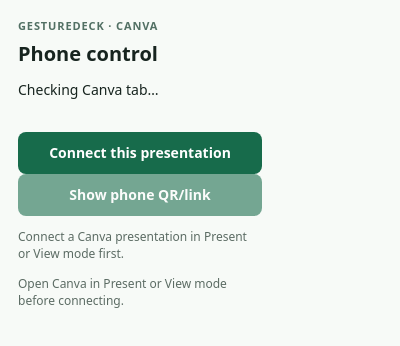
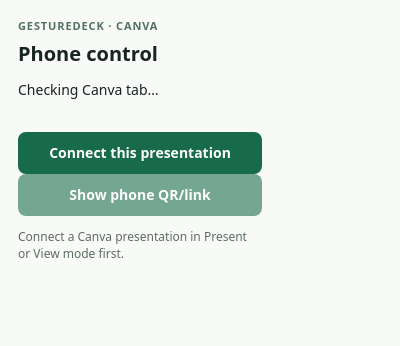
Before and after one commit to wehyn/GestureDeck, a browser extension: page extension/popup/popup.html in a window 400 px wide. Drawn offline with Linux system fonts and the light colour scheme.

Commit message:
fix: remove stale Canva popup hint

```diff
--- a/extension/popup/popup.html
+++ b/extension/popup/popup.html
@@ -16,7 +16,6 @@
       <button id="disconnect" type="button" hidden>Disconnect Canva</button>
       <button id="show-phone-pairing" type="button" disabled>Show phone QR/link</button>
       <p id="phone-pairing-hint" class="hint">Connect a Canva presentation in Present or View mode first.</p>
-      <p class="hint">Open Canva in Present or View mode before connecting.</p>
     </main>
   </body>
 </html>
```
